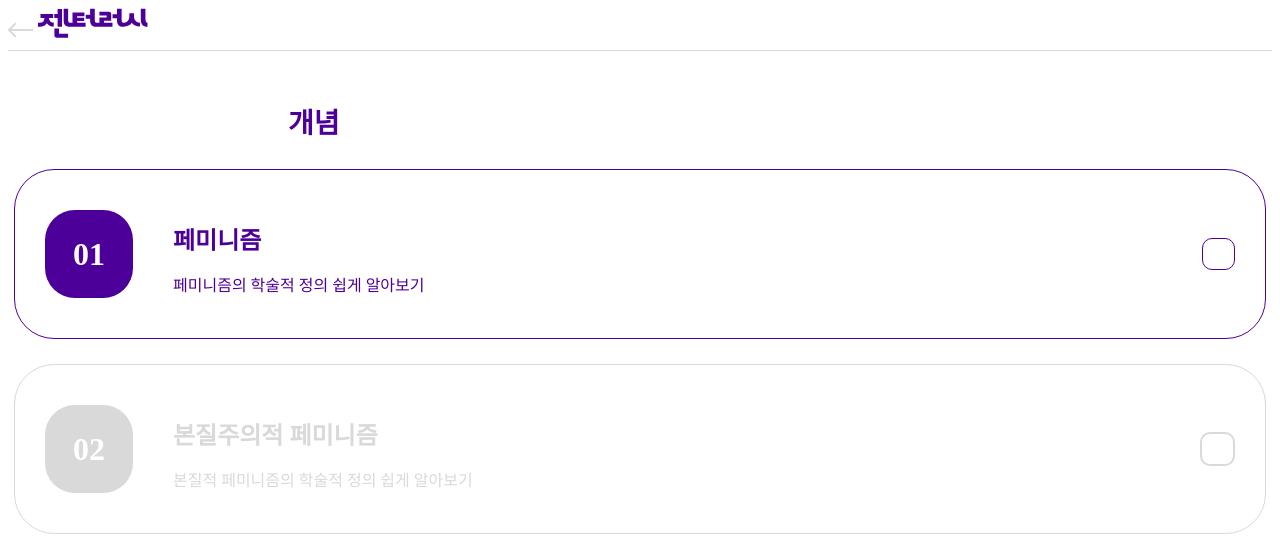
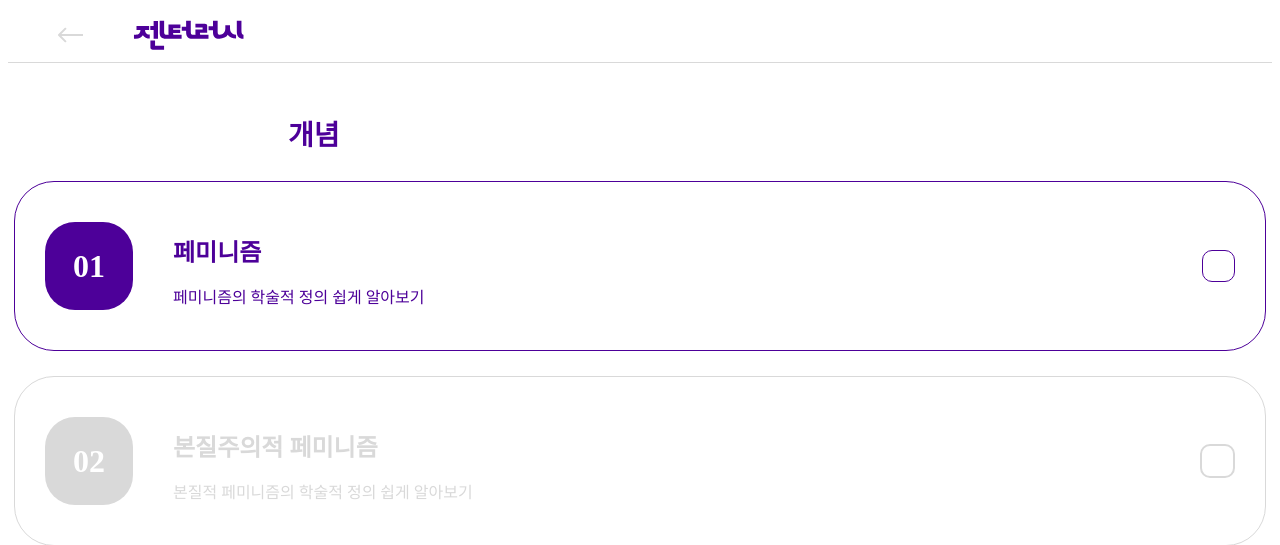
Before and after one commit to 2025-HERETHON/2025-herethon-5, a Python web app: template partpage/templates/part-notion.html in a window 1280 px wide. Shown: the top 545 px of the page. Run offline with Jinja, Linux system fonts and the light colour scheme; the template is opened without the code that fills it, so the values that code supplies are empty; some web fonts are replaced.

Commit message:
파트 페이지 css 최종 수정

```diff
--- a/partpage/static/css/partpage.css
+++ b/partpage/static/css/partpage.css
@@ -6,6 +6,43 @@
     background-color: #D9D9D9;
     height: 1px;
     border: none;
+}
+
+header {
+    display: flex;
+    justify-content: flex-start;
+    align-items: center;
+    margin-top: 20px;
+}
+
+.icon {
+    margin-left: 50px;
+    margin-right: 50px;
+}
+
+.logo {
+    padding-left: 0px;
+    padding-right: 0px;
+}
+
+.tag {
+    text-decoration: none;
+}
+
+.account {
+    margin-left: auto;
+    margin-right: 50px;
+}
+
+main .card {
+    color: #4D0099;
+    font-family: Pretendard Variable;
+    font-size: 28px;
+    font-style: normal;
+    font-weight: bold;
+    line-height: normal;
+    margin-left: 280px;
+    margin-top: 50px;
 }
 
 .card-container {
--- a/partpage/templates/part-notion.html
+++ b/partpage/templates/part-notion.html
@@ -17,17 +17,7 @@
             <hr class="line">
 
             <main>
-                <p style=
-                    "color: #4D0099;
-                    font-family: Pretendard Variable;
-                    font-size: 28px;
-                    font-style: normal;
-                    font-weight: bold;
-                    line-height: normal;
-                    margin-left: 280px;
-                    margin-top: 50px;">
-                    개념
-                </p>
+                <p class="card">개념</p>
                 <section class="notion-1">
                     <div class="card-container" data-lesson-id="1">
                         <div class="card-number">01</div>
```
Also changed, not shown: partpage/templates/part-event.html (+2 -12 lines), partpage/templates/part-history.html (+1 -11 lines), partpage/templates/part-person.html (+1 -11 lines).
